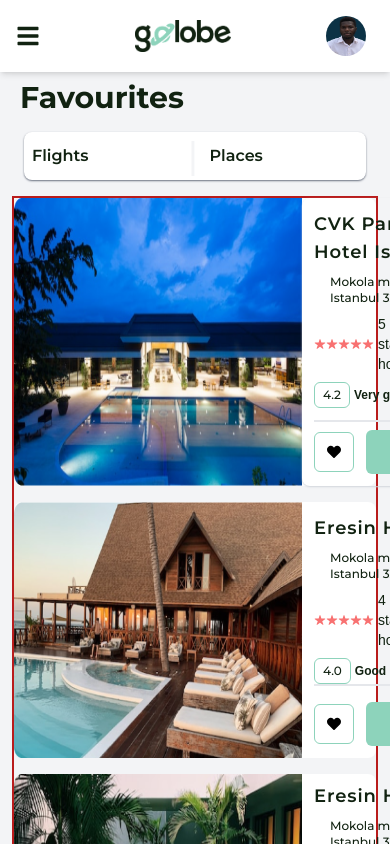
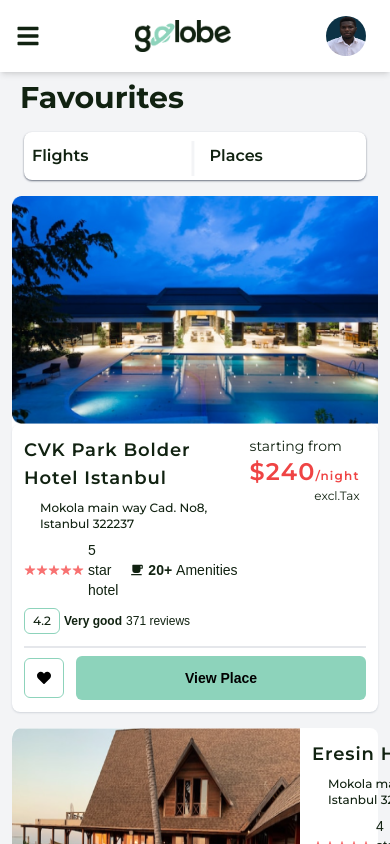
Before and after one commit to Heritagify/Travelling-Website, a React (Vite) app: page /favorites in a window 390 px wide. Shown: the top 844 px of the page. Built offline with nearby package versions, Linux system fonts and the light colour scheme; some icons are missing; a web font is replaced by a local one.

Commit message:
more responsiveness

```diff
--- a/src/HotelFlows/Favorite.jsx
+++ b/src/HotelFlows/Favorite.jsx
@@ -26,13 +26,13 @@
           <span className="text-gray-100 font-lighter text-4xl">|</span>
           <li className="w-full font-monts p-3 font-semibold text-md">Places</li>
         </ul>
-        <div className="flex flex-col space-y-4 pb-10 mx-3 md:mx-32 border-2 border-red-700">
+        <div className="flex flex-col space-y-4 pb-10 mx-3 md:mx-32">
           {/* ----------1_-------- */}
-          <div className="flex bg-white rounded-lg">
+          <div className="md:flex bg-white rounded-lg">
             <img
               src={bosphorus}
               alt="CVK Park Bolder Hotel Istanbul"
-              className="w-72 h-fill"
+              className="md:w-72 md:h-fill"
             />
             <div className="w-full p-3 space-y-2 shadow-sm shadow-gray-300 rounded-lg">
               <div className="pb-3 border-b-2 text-blackGreen leading-9 w-full">
```
